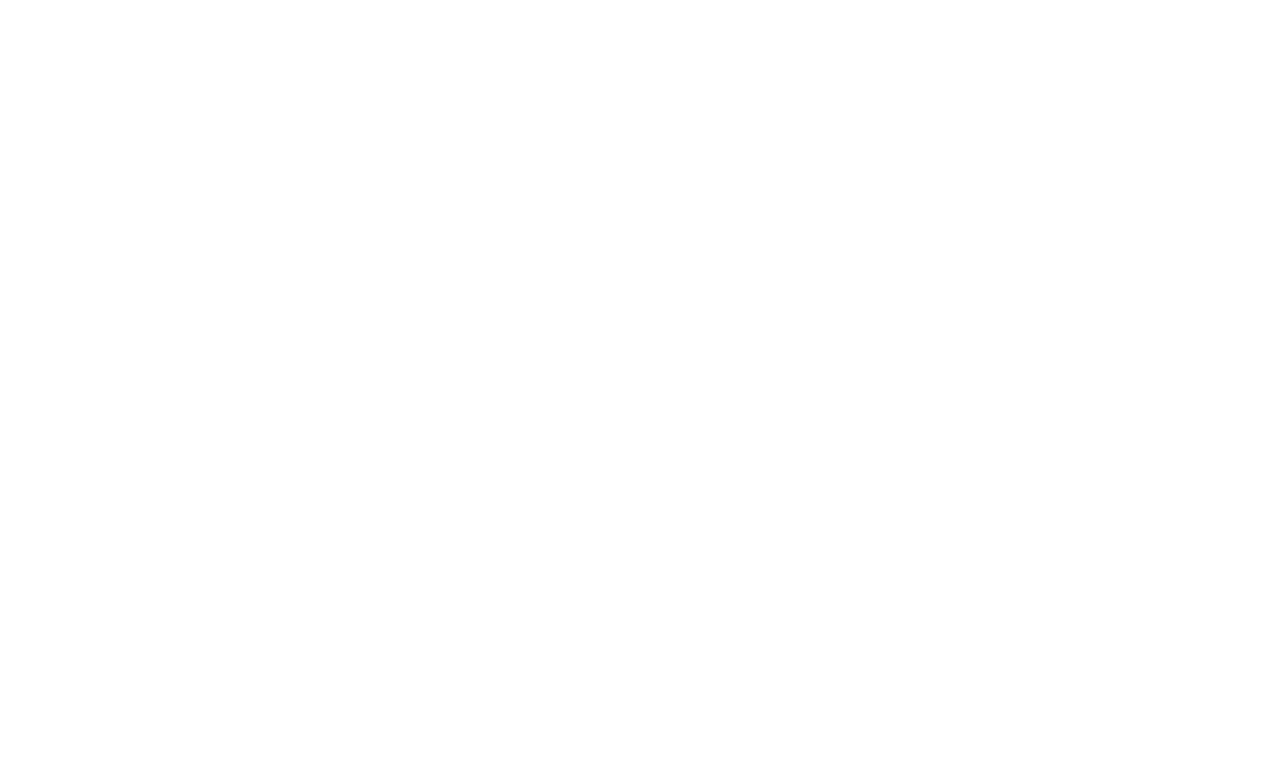
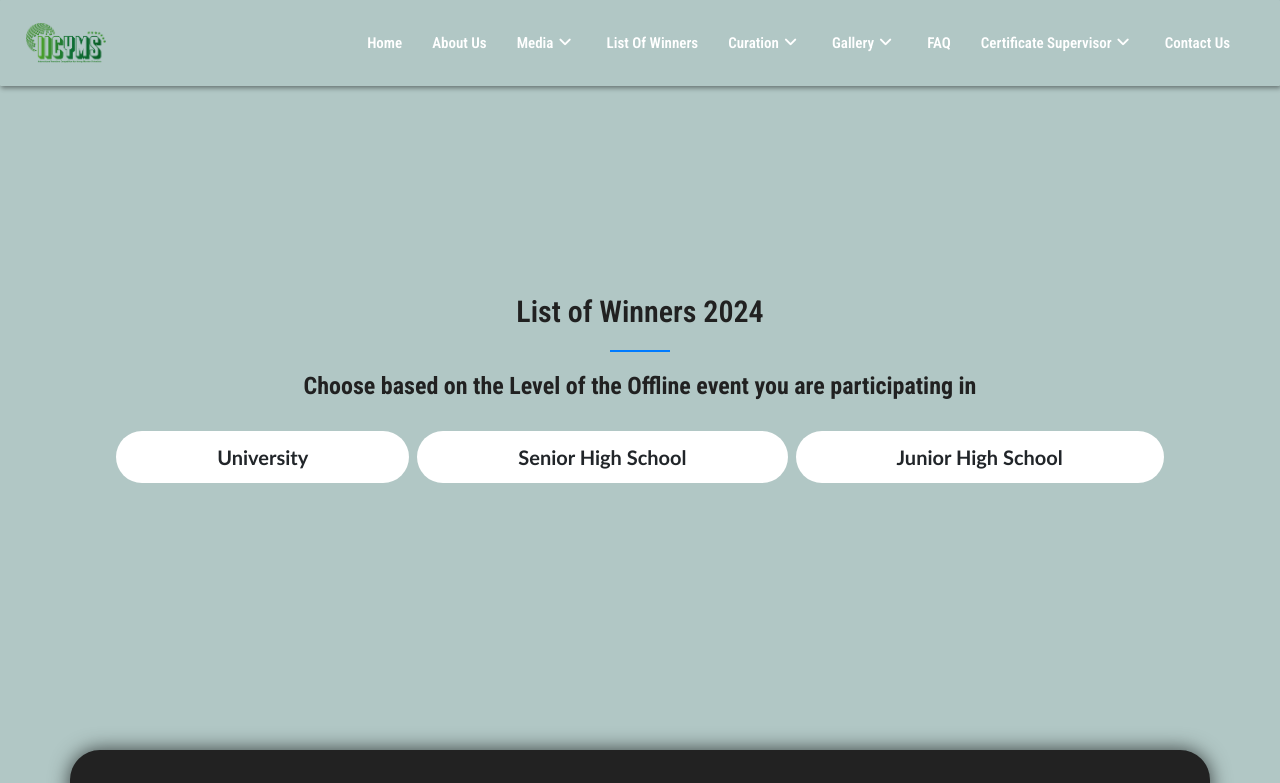
Before and after one commit to iysaofficial/officialiicyms, a React (Create React App) app: page /jenjangofl24 in a window 1280 px wide. Before the commit this address had no page. Shown: the top 783 px of the page. Built offline with nearby package versions, Linux system fonts and the light colour scheme.

Commit message:
UPDATE WINNER 2024

```diff
--- a/src/App.js
+++ b/src/App.js
@@ -12,6 +12,9 @@ import Lowtahun from './pages/low/lowtahun';
 import Kategori23 from './pages/low/2023/kategori23';
 import Jenjangofl23 from './pages/low/2023/jenjangofl23';
 import Jenjangonl23 from './pages/low/2023/jenjangonl23';
+import Kategori24 from './pages/low/2024/kategori24';
+import Jenjangofl24 from './pages/low/2024/jenjangofl24';
+import Jenjangonl24 from './pages/low/2024/jenjangonl24';
 import Category25 from './pages/low/2025/Category25';
 import LoWOff25 from './pages/low/2025/LoWOff25';
 import LoWOnl25 from './pages/low/2025/LoWOnl25';
@@ -54,6 +57,10 @@ function App() {
           <Route path="/jenjangofl23" element={<Jenjangofl23 />} />
           <Route path="/jenjangonl23" element={<Jenjangonl23 />} />
 
+          <Route path="/kategori24" element={<Kategori24 />} />
+          <Route path="/jenjangofl24" element={<Jenjangofl24 />} />
+          <Route path="/jenjangonl24" element={<Jenjangonl24 />} />
+
           <Route path="/Category25" element={<Category25 />} />
           <Route path="/LoWOff25" element={<LoWOff25 />} />
           <Route path="/LoWOnl25" element={<LoWOnl25 />} />
--- /dev/null
+++ b/src/pages/low/2024/jenjangofl24.jsx
@@ -0,0 +1,61 @@
+import React from "react";
+import Navcomps from '../../../components/Navcomps';
+import Footercomps from "../../../components/Footercomps";
+
+const Jenjangofl24 = () => {
+  return (
+    <>
+      <Navcomps />
+      <section className="low-section">
+        <div className="container">
+          <div className="row">
+            <div className="faq-title text-center pb-3">
+              <h2>List of Winners 2024</h2>
+              <div className="">
+                <h3>Choose based on the Level of the Offline event you are participating in</h3>
+                {/* <a
+                  href="https://drive.google.com/file/d/1525Cc4OJQ4XfMQdRDipjaQtLzvWlb_IQ/view?usp=sharing"
+                  target="_blank" rel="noreferrer"
+                  className="btn btn--primary m-1"
+                >
+                  Special Award{" "}
+                </a> */}
+                <a
+                  href="https://drive.google.com/file/d/1tyLUUp5XsQh9c0BizmmBtHYsDRAvvfa2/view?usp=drive_link"
+                  target="_blank" rel="noreferrer"
+                  className="btn btn--primary m-1"
+                >
+                  University
+                </a>
+                <a
+                  href="https://drive.google.com/file/d/1HrWFoTNVCTTVRC2NPvdS4Z6RHjP9dVY0/view?usp=drive_link"
+                  target="_blank" rel="noreferrer"
+                  className="btn btn--primary m-1"
+                >
+                  Senior High School
+                </a>
+                <a
+                  href="https://drive.google.com/file/d/1yFQ2WsTrEZZl9h933MreI7h2YY_c5GPV/view?usp=drive_link"
+                  target="_blank" rel="noreferrer"
+                  className="btn btn--primary m-1"
+                >
+                  Junior High School
+                </a>
+                {/* <a
+                  href="https://drive.google.com/file/d/1hex-tJocFwtzGHtly1jPPmNeYQAdT4P9/view?usp=sharing"
+                  target="_blank" rel="noreferrer"
+                  className="btn btn--primary m-1"
+                >
+                  Elementary School
+                </a> */}
+              </div>
+            </div>
+          </div>
+        </div>
+      </section>
+      <Footercomps />
+    </>
+  );
+};
+
+export default Jenjangofl24;
--- /dev/null
+++ b/src/pages/low/2024/jenjangonl24.jsx
@@ -0,0 +1,68 @@
+import React from "react";
+import Navcomps from '../../../components/Navcomps';
+import Footercomps from "../../../components/Footercomps";
+
+const Jenjangonl24 = () => {
+  return (
+    <>
+      <Navcomps />
+      <section className="low-section">
+        <div className="container">
+          <div className="row">
+            <div className="faq-title text-center pb-3">
+              <h2>List of Winners 2024</h2>
+              <div className="">
+                <h3>Choose based on the Level of the Online event you are participating in</h3>
+                {/* <a
+                  href="https://drive.google.com/file/d/1lyIBN-RMEt7y9voGJJ7x7h1OrJ9CzgTW/view?usp=sharing"
+                  target="_blank" rel="noreferrer"
+                  className="btn btn--primary m-1"
+                >
+                  Special Award{" "}
+                </a> */}
+                {/* <a
+                  href="https://drive.google.com/file/d/1YbfgjdmUbn7tT3czwaa43kX7gTN6Ab4Q/view?usp=sharing"
+                  target="_blank" rel="noreferrer"
+                  className="btn btn--primary m-1"
+                >
+                  Public
+                </a> */}
+                <a
+                  href="https://drive.google.com/file/d/1SnxY-6nKovGSzfk8EpEA2E02CWfnaKMt/view?usp=drive_link"
+                  target="_blank" rel="noreferrer"
+                  className="btn btn--primary m-1"
+                >
+                  University
+                </a>
+                <a
+                  href="https://drive.google.com/file/d/1HJPq9c74_ayY4PyOs4B0RvdMX_rESvJv/view?usp=drive_link"
+                  target="_blank" rel="noreferrer"
+                  className="btn btn--primary m-1"
+                >
+                  Senior High School
+                </a>
+                <a
+                  href="https://drive.google.com/file/d/1NXULLRlF14zB97peXFYK9CkTe--G7A8h/view?usp=drive_link"
+                  target="_blank" rel="noreferrer"
+                  className="btn btn--primary m-1"
+                >
+                  Junior High School
+                </a>
+                <a
+                  href="https://drive.google.com/file/d/1NtksVX61enWpGvBAQKJFHoHip-U37svp/view?usp=drive_link"
+                  target="_blank" rel="noreferrer"
+                  className="btn btn--primary m-1"
+                >
+                  Elementary School
+                </a>
+              </div>
+            </div>
+          </div>
+        </div>
+      </section>
+      <Footercomps />
+    </>
+  );
+};
+
+export default Jenjangonl24;
--- /dev/null
+++ b/src/pages/low/2024/kategori24.jsx
@@ -0,0 +1,38 @@
+import React from "react";
+import Navcomps from '../../../components/Navcomps';
+import Footercomps from "../../../components/Footercomps";
+
+const Kategori24 = () => {
+  return (
+    <>
+      <Navcomps />
+      <section className="low-section">
+        <div className="container">
+          <div className="row">
+            <div className="faq-title text-center pb-3">
+              <h2>List of Winners 2024</h2>
+              <div className="">
+                <h3>Choose based on the Category of the event you are participating in</h3>
+                <a
+                  href="/jenjangofl24"
+                  className="btn btn--primary m-1"
+                >
+                  IICYMS OFFLINE
+                </a>
+                <a
+                  href="/jenjangonl24"
+                  className="btn btn--primary m-1"
+                >
+                  IICYMS ONLINE
+                </a>
+              </div>
+            </div>
+          </div>
+        </div>
+      </section>
+      <Footercomps />
+    </>
+  );
+};
+
+export default Kategori24;
--- a/src/pages/low/lowtahun.jsx
+++ b/src/pages/low/lowtahun.jsx
@@ -18,14 +18,17 @@ const Lowtahun = () => {
                 <a href="/Category25" className="btn btn--primary m-1">
                   2025{" "}
                 </a>
-                <a
+                <a href="/kategori24" className="btn btn--primary m-1">
+                  2024{" "}
+                </a>
+                {/* <a
                   href="https://drive.google.com/file/d/1K1TwudQXrPCUJBC5Xtl0Ehqq8_V14gIN/view?usp=drive_link"
                   target="_blank"
                   rel="noreferrer"
                   className="btn btn--primary m-1"
                 >
                   2024{" "}
-                </a>
+                </a> */}
                 <a href="/kategori23" className="btn btn--primary m-1">
                   2023{" "}
                 </a>
```
Also changed, not shown: 1 other file (tests, documents, lock files or other folders).
